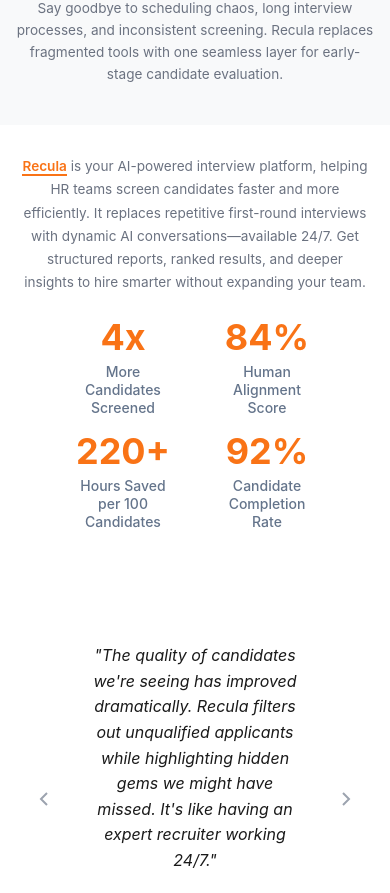
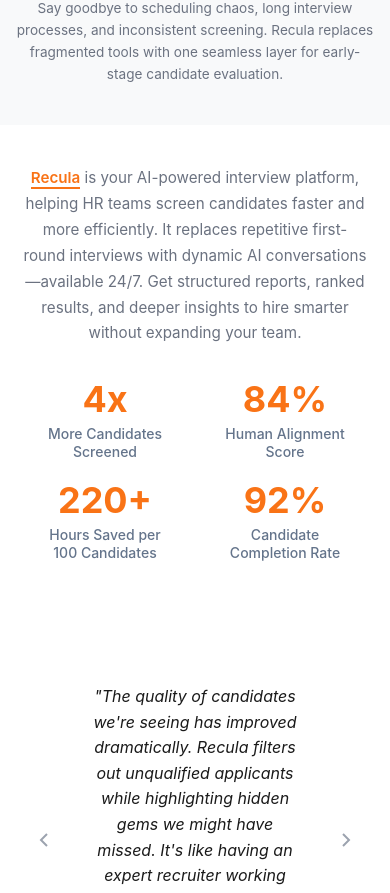
Before and after one commit to samualetto35/hello-world-app, a React (Create React App) app: page / in a window 390 px wide. Shown: the part 1958-2851 px from the top of the page. Built offline with nearby package versions, Linux system fonts and the light colour scheme.

Commit message:
Mobile stats layout: Single row with 4 columns and smaller font sizes

```diff
--- a/src/components/StatsSection.css
+++ b/src/components/StatsSection.css
@@ -113,24 +113,24 @@
 /* Mobile responsiveness */
 @media (max-width: 768px) {
   .stats-section {
-    padding: 35px 16px;
+    padding: 50px 16px;
   }
 
   .stats-description {
     padding: 0 20px;
-    margin-bottom: 30px;
+    margin-bottom: 40px;
   }
 
   .stats-text {
-    font-size: 0.9rem;
+    font-size: 1rem;
   }
 
   .stats-grid {
     display: grid !important;
     grid-template-columns: 1fr 1fr !important;
     grid-template-rows: auto auto !important;
-    gap: 20px 15px !important;
-    max-width: 320px;
+    gap: 30px 20px !important;
+    max-width: 400px;
     margin: 0 auto;
     width: 100%;
   }
@@ -142,15 +142,15 @@
   }
 
   .stat-number {
-    font-size: 1.6rem;
+    font-size: 2.2rem;
     color: #f97316 !important;
-    margin-bottom: 8px;
+    margin-bottom: 12px;
     display: block;
   }
 
   .stat-label {
-    font-size: 0.7rem;
-    line-height: 1.2;
+    font-size: 0.85rem;
+    line-height: 1.3;
     display: block;
   }
 }
@@ -158,24 +158,24 @@
 /* Small mobile */
 @media (max-width: 480px) {
   .stats-section {
-    padding: 30px 12px;
+    padding: 40px 12px;
   }
 
   .stats-description {
     padding: 0 10px;
-    margin-bottom: 25px;
+    margin-bottom: 35px;
   }
 
   .stats-text {
-    font-size: 0.85rem;
+    font-size: 0.95rem;
   }
 
   .stats-grid {
     display: grid !important;
     grid-template-columns: 1fr 1fr !important;
     grid-template-rows: auto auto !important;
-    gap: 15px 10px !important;
-    max-width: 280px;
+    gap: 25px 15px !important;
+    max-width: 350px;
     margin: 0 auto;
     width: 100%;
   }
@@ -187,15 +187,15 @@
   }
 
   .stat-number {
-    font-size: 1.4rem;
+    font-size: 1.8rem;
     color: #f97316 !important;
-    margin-bottom: 6px;
+    margin-bottom: 10px;
     display: block;
   }
 
   .stat-label {
-    font-size: 0.65rem;
-    line-height: 1.1;
+    font-size: 0.75rem;
+    line-height: 1.2;
     display: block;
   }
 }
@@ -212,17 +212,17 @@
 
   .stats-container .stats-grid .stat-item {
     width: 100% !important;
-    max-width: 120px !important;
+    max-width: 150px !important;
   }
 }
 
 @media screen and (max-width: 480px) {
   .stats-container .stats-grid {
     grid-template-columns: repeat(2, 1fr) !important;
-    gap: 15px 8px !important;
+    gap: 20px 10px !important;
   }
 
   .stats-container .stats-grid .stat-item {
-    max-width: 100px !important;
+    max-width: 120px !important;
   }
 }
```
